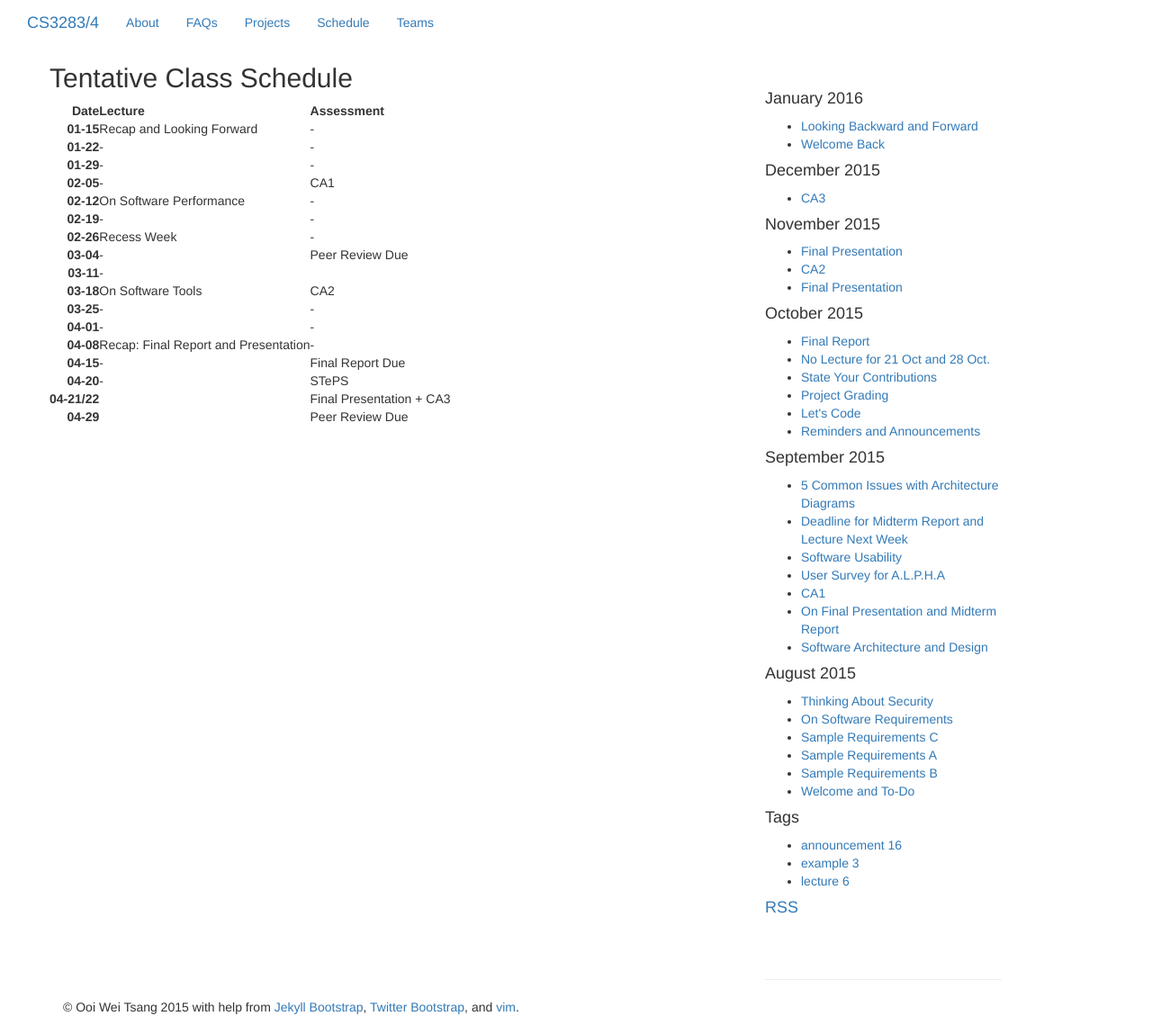
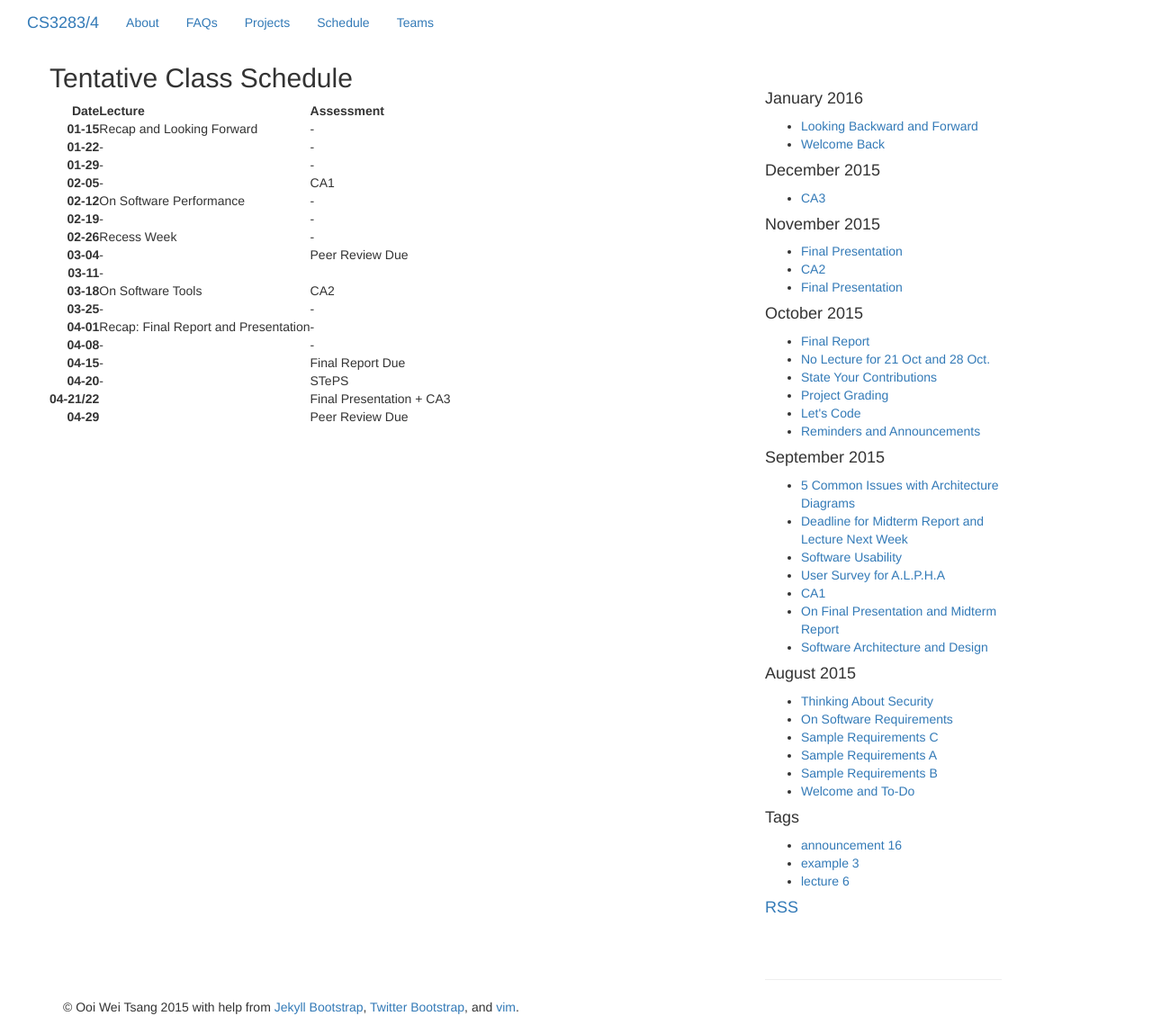
Before and after one commit to nus-mtp/1516, a Jekyll site: the page built from schedule.md, in a window 1280 px wide. Shown: the whole page at 90% size. Built offline with Jekyll 4.4.1, drawn with Linux system fonts in a browser that asks for light colours; nearby versions of some CDN libraries; library files that are not in the unit come from our copies; Markdown is read by kramdown in place of the engine named in the settings.

```diff
--- a/schedule.md
+++ b/schedule.md
@@ -19,8 +19,8 @@ group: navigation
 | **03-11** | - | |
 | **03-18** | On Software Tools | CA2 |
 | **03-25** | - | - |
-| **04-01** | - | - |
-| **04-08** | Recap: Final Report and Presentation | - |
+| **04-01** | Recap: Final Report and Presentation | - |
+| **04-08** | - | - |
 | **04-15** | - | Final Report Due  |
 | **04-20** | - | STePS |
 | **04-21/22** |  | Final Presentation + CA3 |
```
